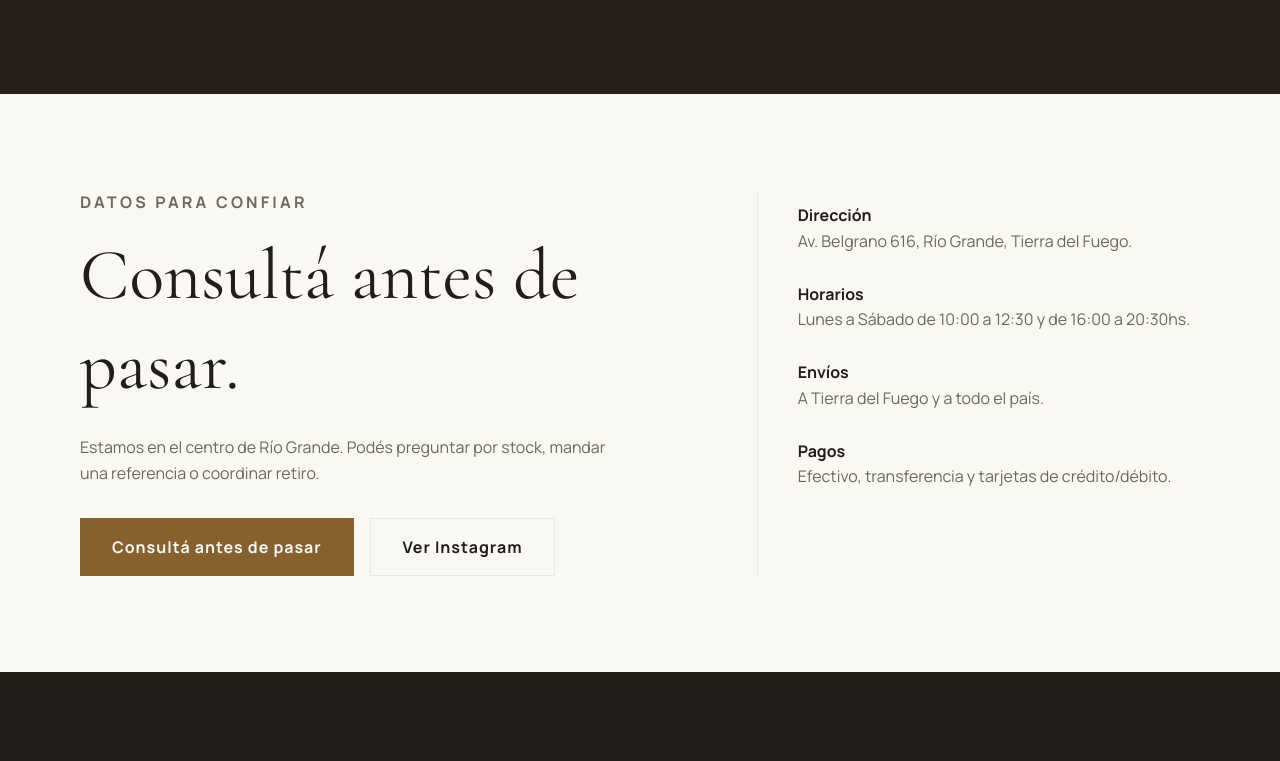
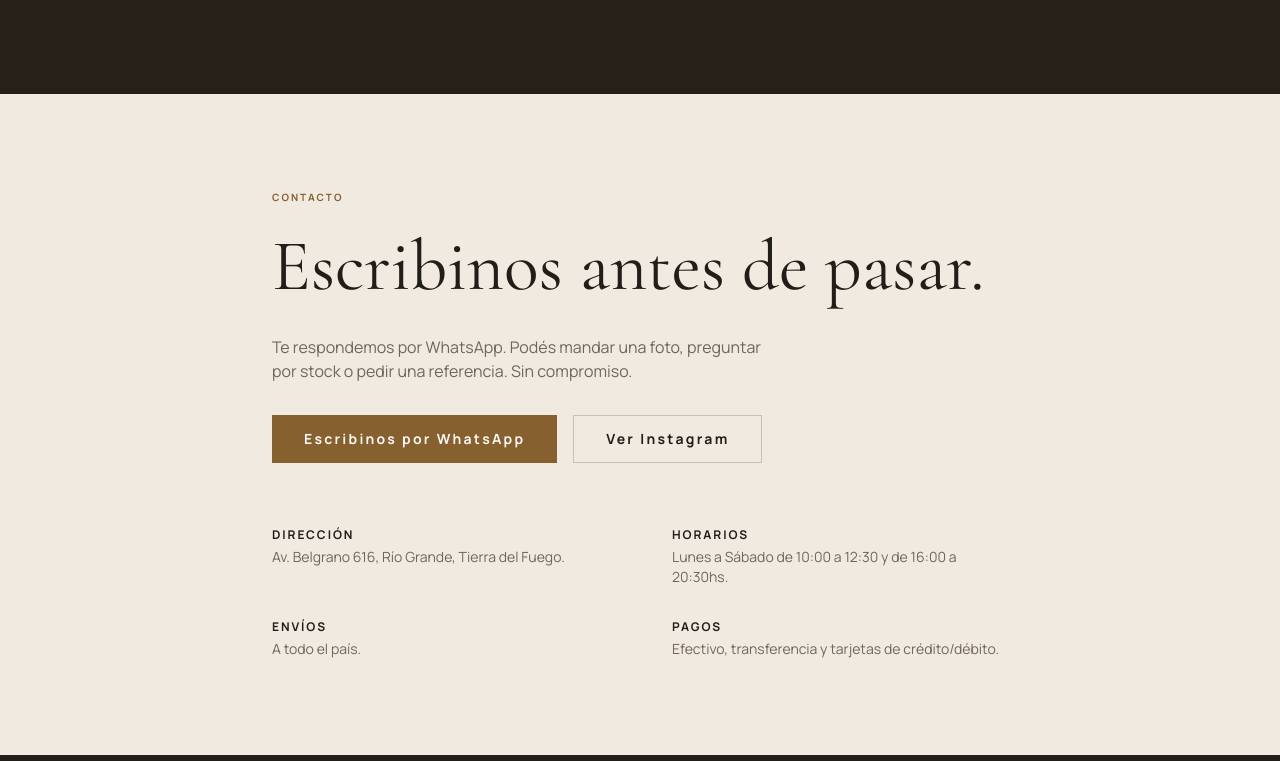
Before and after one commit to nadiaescobbb/-Cuore-joyeria, a React (Vite) app: page / in a window 1280 px wide. Shown: the part 4739-5500 px from the top of the page. Built offline with nearby package versions, Linux system fonts and the light colour scheme.

Commit message:
refactor(ui): redesign contact section layout and copy

```diff
--- a/src/components/ContactSection.tsx
+++ b/src/components/ContactSection.tsx
@@ -6,57 +6,73 @@ export function ContactSection() {
   const ref = useReveal();
 
   return (
-    <section id="contact" className="max-w-[1440px] mx-auto px-4 md:px-20 py-16 md:py-24" ref={ref}>
-      <div className="grid grid-cols-4 md:grid-cols-12 gap-6 md:gap-10">
-        <div className="col-span-4 md:col-span-6 flex flex-col items-start text-left">
-          <span className="font-body text-label font-bold tracking-wide text-muted uppercase mb-4">
-            Datos para confiar
+    <section id="contact" className="w-full bg-surface" ref={ref}>
+      <div className="max-w-4xl mx-auto px-8 lg:px-20 py-16 lg:py-24 flex flex-col gap-12">
+        <div className="flex flex-col items-start text-left">
+          <span className="font-body text-[10px] font-bold tracking-[0.20em] text-accent uppercase mb-4">
+            Contacto
           </span>
-          <h2 className="font-heading text-[48px] md:text-[72px] leading-tight tracking-tight text-foreground mb-6">
-            Consultá antes de pasar.
+          <h2 className="font-heading text-6xl lg:text-7xl font-normal leading-tight text-foreground mb-6">
+            Escribinos antes de pasar.
           </h2>
-          <p className="font-body text-body text-muted leading-relaxed max-w-[70ch] mb-8">
-            Estamos en el centro de Río Grande. Podés preguntar por stock, mandar una referencia o coordinar retiro.
+          <p className="font-body text-base text-muted max-w-lg mb-8">
+            Te respondemos por WhatsApp. Podés mandar una foto, preguntar por stock o pedir una referencia. Sin compromiso.
           </p>
 
-          <div className="flex flex-col sm:flex-row gap-4 w-full sm:w-auto">
+          <div className="flex gap-4 flex-wrap">
             <a
               href={getWaLink("Hola Cuore, quería hacer una consulta antes de pasar")}
               target="_blank"
               rel="noopener noreferrer"
-              aria-label="Consultá antes de pasar por WhatsApp"
-              className="inline-flex items-center justify-center px-8 py-4 bg-accent text-background font-body font-bold text-body tracking-normal hover:bg-tierra transition-colors duration-200 focus-visible:outline-accent"
+              aria-label="Escribinos por WhatsApp"
+              className="inline-flex items-center justify-center bg-accent text-background min-h-12 px-8 font-body font-bold text-sm tracking-[0.16em] w-fit hover:bg-tierra transition-colors duration-200 focus-visible:outline-accent"
             >
-              Consultá antes de pasar
+              Escribinos por WhatsApp
             </a>
             <a
               href="https://instagram.com/cuore_joyas"
               target="_blank"
               rel="noopener noreferrer"
               aria-label="Ver Instagram de Cuore"
-              className="inline-flex items-center justify-center px-8 py-4 bg-transparent text-foreground border border-border font-body font-bold text-body tracking-normal hover:bg-surface transition-colors duration-200 focus-visible:outline-accent"
+              className="inline-flex items-center justify-center border border-foreground/20 text-foreground min-h-12 px-8 font-body font-bold text-sm tracking-[0.16em] w-fit hover:bg-foreground/5 transition-colors duration-200 focus-visible:outline-accent"
             >
               Ver Instagram
             </a>
           </div>
         </div>
 
-        <div className="col-span-4 md:col-span-5 md:col-start-8 flex flex-col gap-8 mt-12 md:mt-0 pt-4 border-t md:border-t-0 md:border-l border-border md:pl-10">
+        <div className="grid grid-cols-1 lg:grid-cols-2 gap-6 lg:gap-x-16 lg:gap-y-8 mt-4">
           <div>
-            <h3 className="font-body text-body font-bold text-foreground mb-1">Dirección</h3>
-            <p className="font-body text-body text-muted">Av. Belgrano 616, Río Grande, Tierra del Fuego.</p>
+            <span className="font-body text-xs font-bold tracking-[0.16em] text-foreground uppercase mb-1 block">
+              Dirección
+            </span>
+            <p className="font-body text-sm text-muted">
+              Av. Belgrano 616, Río Grande, Tierra del Fuego.
+            </p>
           </div>
           <div>
-            <h3 className="font-body text-body font-bold text-foreground mb-1">Horarios</h3>
-            <p className="font-body text-body text-muted">Lunes a Sábado de 10:00 a 12:30 y de 16:00 a 20:30hs.</p>
+            <span className="font-body text-xs font-bold tracking-[0.16em] text-foreground uppercase mb-1 block">
+              Horarios
+            </span>
+            <p className="font-body text-sm text-muted">
+              Lunes a Sábado de 10:00 a 12:30 y de 16:00 a 20:30hs.
+            </p>
           </div>
           <div>
-            <h3 className="font-body text-body font-bold text-foreground mb-1">Envíos</h3>
-            <p className="font-body text-body text-muted">A Tierra del Fuego y a todo el país.</p>
+            <span className="font-body text-xs font-bold tracking-[0.16em] text-foreground uppercase mb-1 block">
+              Envíos
+            </span>
+            <p className="font-body text-sm text-muted">
+              A todo el país.
+            </p>
           </div>
           <div>
-            <h3 className="font-body text-body font-bold text-foreground mb-1">Pagos</h3>
-            <p className="font-body text-body text-muted">Efectivo, transferencia y tarjetas de crédito/débito.</p>
+            <span className="font-body text-xs font-bold tracking-[0.16em] text-foreground uppercase mb-1 block">
+              Pagos
+            </span>
+            <p className="font-body text-sm text-muted">
+              Efectivo, transferencia y tarjetas de crédito/débito.
+            </p>
           </div>
         </div>
       </div>
```
